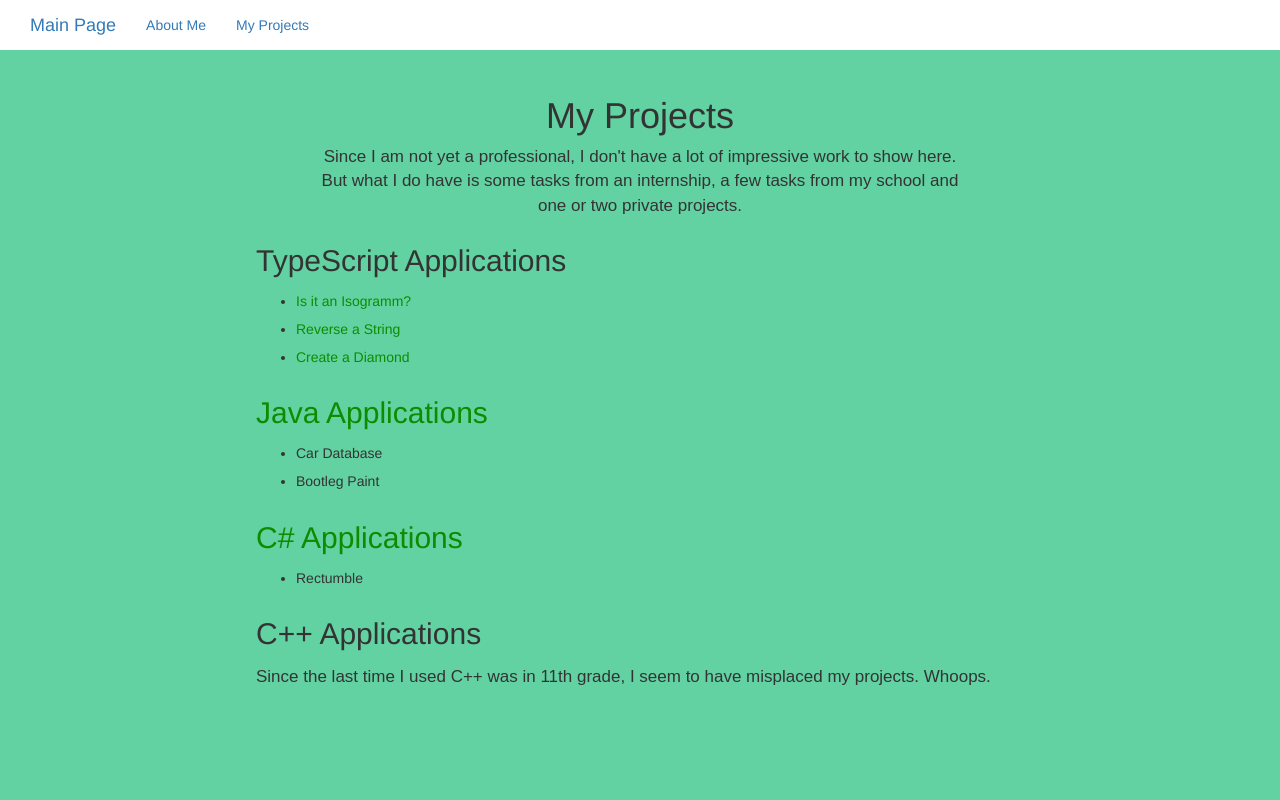
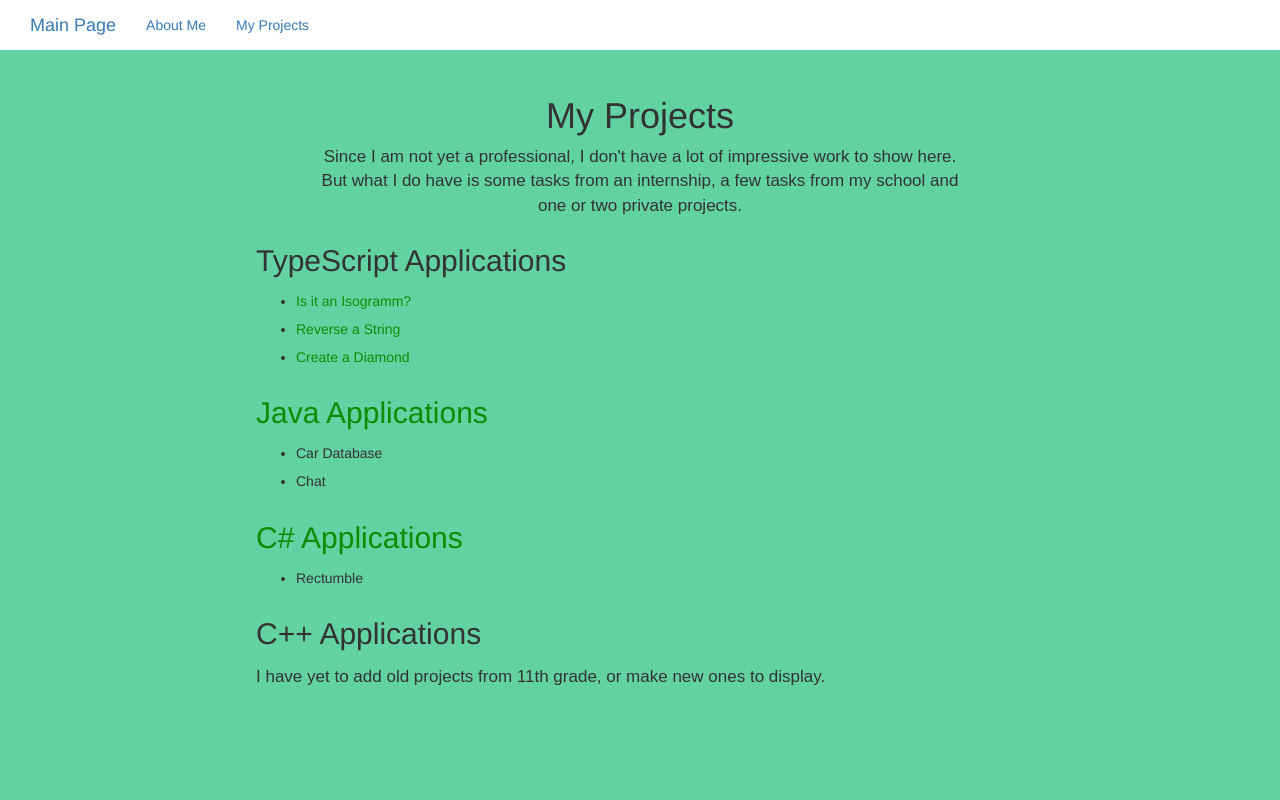
Before and after one commit to JLangenberg/MyOwnWebsite, an Angular app: page /my-projects in a window 1280 px wide. Shown: the top 800 px of the page. Built offline with nearby package versions, Linux system fonts and the light colour scheme.

Commit message:
Tweaked content

```diff
--- a/src/app/my-projects/my-projects.component.html
+++ b/src/app/my-projects/my-projects.component.html
@@ -16,7 +16,7 @@
     <h2><a routerLink="/java-applications" routerLinkActive="active">Java Applications</a></h2>
     <ul>
         <li>Car Database</li>
-        <li>Bootleg Paint</li>
+        <li>Chat</li>
     </ul>
 </div>
 <div class="prjList">
@@ -27,8 +27,7 @@
 </div>
 <div class="prjList">
     <h2>C++ Applications</h2>
-    <p>Since the last time I used C++ was in 11th grade,
-        I seem to have misplaced my projects. Whoops.
+    <p>I have yet to add old projects from 11th grade, or make new ones to display.
     </p>
 </div>
 <router-outlet #routerOutlet="outlet"></router-outlet>
```
